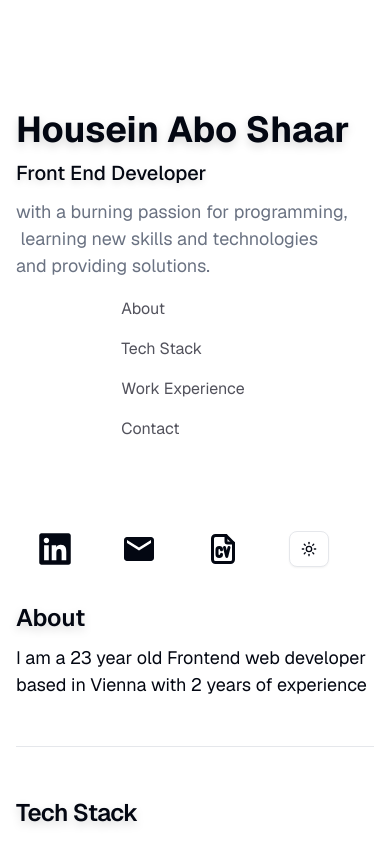
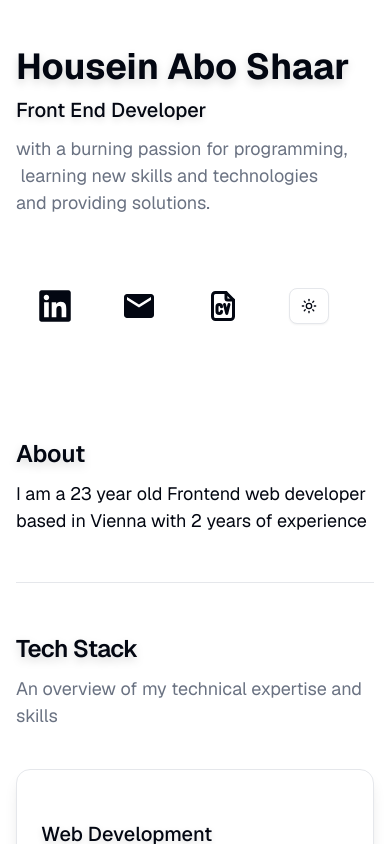
Before and after one commit to HouseinIsProgramming/aMoreElegantPortfolio, a Next.js app: page / in a window 390 px wide. Shown: the top 844 px of the page. Built offline with nearby package versions, Linux system fonts and the light colour scheme.

Commit message:
good stuff

```diff
--- a/app/page.tsx
+++ b/app/page.tsx
@@ -9,7 +9,7 @@ export default function Page() {
   return (
     <div>
       <div className="container lg:grid lg:grid-cols-[400px_minmax(0,780px)] lg:gap-8">
-        <div className="sticky lg:h-[85vh] top-[7.5vh] lg:top-24 pr-6 lg:border-r">
+        <div className="lg:sticky max-lg:pt-4 lg:h-[85vh] top-[7.5vh] lg:top-24 pr-6 lg:border-r">
           <Biography />
         </div>
         <div className="my-[7.5vh]">
--- a/components/biography.tsx
+++ b/components/biography.tsx
@@ -14,11 +14,12 @@ const MotionUL = motion.ul;
 
 function Biography() {
   return (
-    <div className="flex flex-col">
+    <div className="flex flex-col justify-between h-full py-4 mt-2">
+      <div>
         <TextEffect
           preset="fade-in-blur"
           as="h1"
-        className="text-4xl font-bold mt-10"
+          className="text-4xl font-bold "
         >
           Housein Abo Shaar
         </TextEffect>
@@ -33,6 +34,7 @@ function Biography() {
           with a burning passion for programming, learning new skills and
           technologies and providing solutions.
         </TextEffect>
+      </div>
 
       <NavMenu />
 
@@ -46,6 +48,7 @@ function Biography() {
           <Magnetic>
             <a
               href="https://www.linkedin.com/in/housein-abo-shaar-920292265/"
+              target="_blank"
               className="p-3"
             >
               <FaLinkedin size={36} />
@@ -54,7 +57,11 @@ function Biography() {
         </motion.li>
         <motion.li variants={listItemVariants}>
           <Magnetic>
-            <a href="mailto:housein.aboshaar@gmail.com" className="p-3">
+            <a
+              href="mailto:housein.aboshaar@gmail.com"
+              target="_blank"
+              className="p-3"
+            >
               <MdEmail size={36} />
             </a>
           </Magnetic>
@@ -63,6 +70,7 @@ function Biography() {
           <Magnetic>
             <a
               href="https://docs.houseinaboshaar.com/HousienAboShaar-Resume.pdf"
+              target="_blank"
               className="p-3"
             >
               <TbFileCv size={36} />
--- a/components/navmenu.tsx
+++ b/components/navmenu.tsx
@@ -16,7 +16,7 @@ function NavMenu() {
 
   return (
     <LayoutGroup>
-      <motion.nav className="max-sm:mx-auto py-4 lg:py-32 flex flex-col gap-3 ">
+      <motion.nav className="hidden max-sm:mx-auto py-4 lg:flex flex-col gap-3">
         {TABS.map((tab, index) => (
           <motion.button
             key={tab.link}
```
Lines whose indentation alone changed are shown as unchanged.
